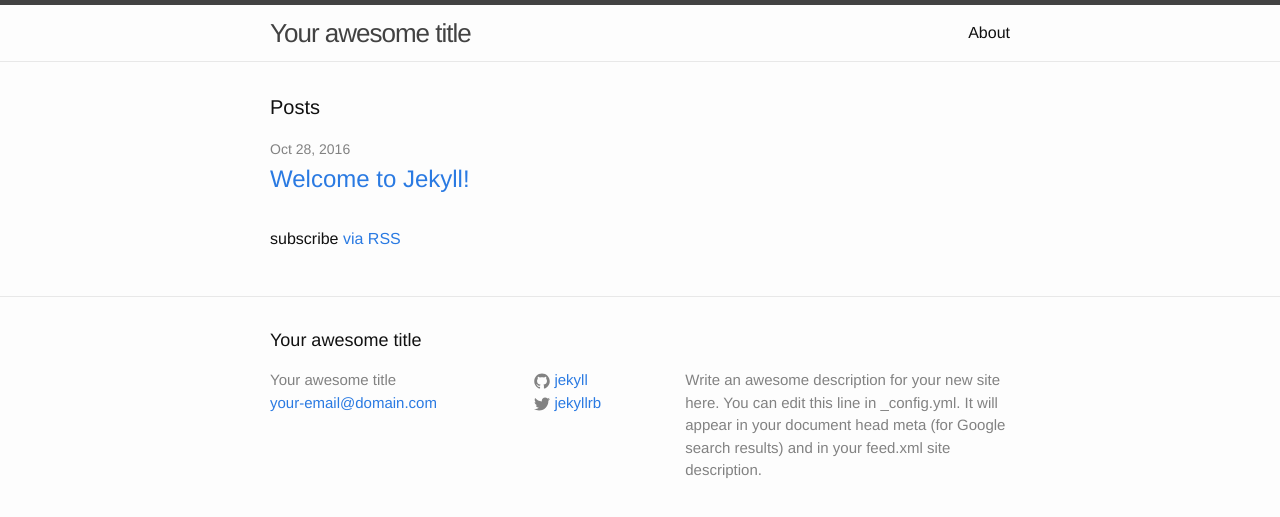
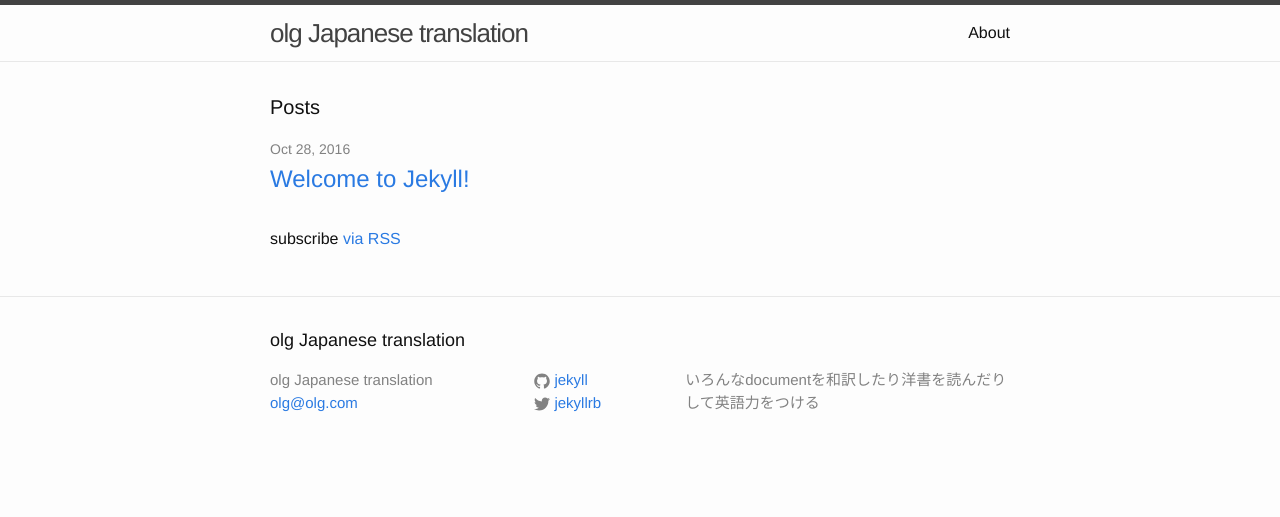
Before and after one commit to yaku-zen/yaku-zen.github.io, a Jekyll site: the page built from index.html, in a window 1280 px wide. Shown: the top 517 px of the page. Built offline with Jekyll 4.4.1, drawn with Linux system fonts in a browser that asks for light colours.

Commit message:
change : config of title and e-mail

```diff
--- a/_config.yml
+++ b/_config.yml
@@ -6,12 +6,10 @@
 # 'jekyll serve'. If you change this file, please restart the server process.
 
 # Site settings
-title: Your awesome title
-email: your-email@domain.com
+title: olg Japanese translation
+email: olg@olg.com
 description: > # this means to ignore newlines until "baseurl:"
-  Write an awesome description for your new site here. You can edit this
-  line in _config.yml. It will appear in your document head meta (for
-  Google search results) and in your feed.xml site description.
+  いろんなdocumentを和訳したり洋書を読んだりして英語力をつける
 baseurl: "" # the subpath of your site, e.g. /blog
 url: "http://yourdomain.com" # the base hostname & protocol for your site
 twitter_username: jekyllrb
```
